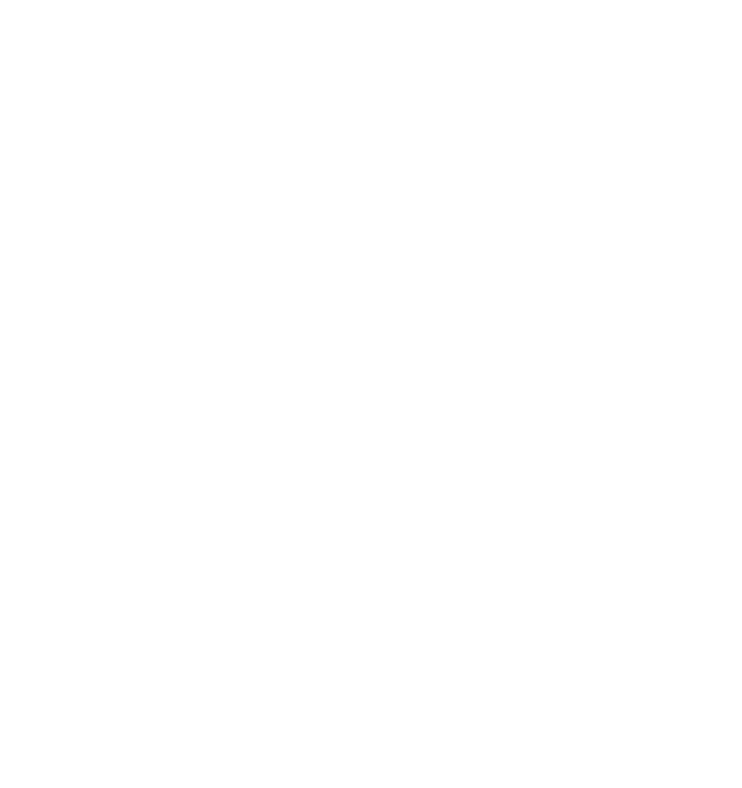
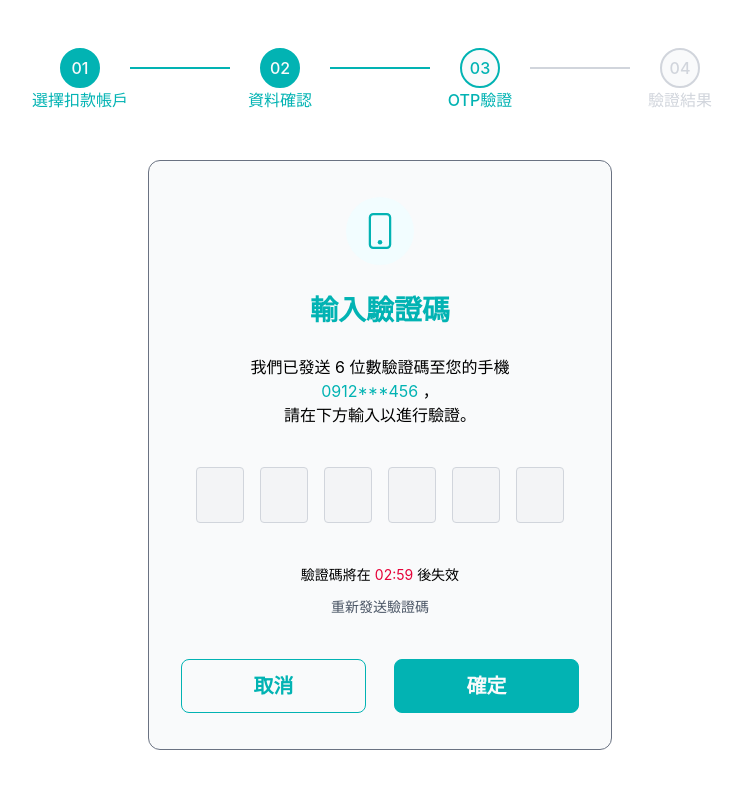
Before and after one commit to ayaka201/repo1, a Vue app in the folder project1/: page /otpVerify in a window 1280 px wide. Before the commit this address had no page. Shown: the top 788 px of the page, without its empty margins (260-1002 px from the left). Built offline with nearby package versions, Linux system fonts and the light colour scheme.

Commit message:
Otp view

```diff
--- /dev/null
+++ b/project1/src/components/Otp.vue
@@ -0,0 +1,32 @@
+<template>
+    <div class="border rounded-xl border-gray-500 bg-gray-50 w-full flex flex-col items-center px-8 py-9 gap-10">
+        <div class="flex flex-col items-center gap-6">
+            <div class="flex items-center justify-center rounded-full w-17 h-17 bg-primary-50">
+                <span class="bi--phone"></span>
+            </div>
+            <h1 class="text-[28px] font-bold text-primary-500">輸入驗證碼</h1>
+            <div class="text-center text-base leading-[150%] font-normal">
+                <p>我們已發送 6 位數驗證碼至您的手機<br> <span class="text-primary-500"> 0912***456 </span>，<br>請在下方輸入以進行驗證。</p>
+            </div>
+        </div>
+        <div class="flex w-92 h-14 gap-4">
+            <input class="border min-w-0 border-gray-300 bg-gray-100 rounded-sm" v-for="index in 6" :key="index" type="text">
+        </div>
+        <div class="flex flex-col text-center text-sm font-normal leading-[170%] gap-2">
+            <p>驗證碼將在<span class="text-red-500"> 02:59 </span>後失效</p>
+            <a href="#" class="text-gray-600">重新發送驗證碼</a>
+        </div>
+        <div class="flex w-full gap-7">
+            <BaseButton variant="second">取消</BaseButton>
+            <BaseButton variant="primary">確定</BaseButton>
+        </div>
+    </div>
+</template>
+
+<script setup lang="ts">
+import BaseButton from './BaseButton.vue';
+
+
+</script>
+
+<style scoped></style>
--- a/project1/src/router/index.ts
+++ b/project1/src/router/index.ts
@@ -4,6 +4,9 @@
 import Login from "@/views/Login.vue";
 import Agreement from '@/views/Agreement.vue';
 import SelectDebitAccount from '@/views/SelectDebitAccount.vue';
+import CheckInfo from '@/views/CheckInfo.vue';
+import OtpVerify from '@/views/OtpVerify.vue';
+import OtpSuccess from '@/views/OtpSuccess.vue';
 
 const router = createRouter({
     history: createWebHistory(),
@@ -29,6 +32,21 @@
             name: 'selectDebitAccount',
             component: SelectDebitAccount,
         },
+        {
+            path: '/checkInfo',
+            name: 'checkInfo',
+            component: CheckInfo,
+        },
+        {
+            path: '/otpVerify',
+            name: 'otpVerify',
+            component: OtpVerify,
+        },
+        {
+            path: '/otpSuccess',
+            name: 'otpSuccess',
+            component: OtpSuccess,
+        },
     ],
 })
 
--- /dev/null
+++ b/project1/src/views/OtpSuccess.vue
@@ -0,0 +1,10 @@
+<template>
+    <StepProgress :current-step="4"></StepProgress>
+</template>
+
+<script setup lang="ts">
+import StepProgress from '@/components/StepProgress.vue';
+
+</script>
+
+<style scoped></style>
--- /dev/null
+++ b/project1/src/views/OtpVerify.vue
@@ -0,0 +1,14 @@
+<template>
+    <div class="flex flex-col px-20 py-12 gap-12 items-center justify-center">
+        <StepProgress :current-step="3" class="max-w-[700px]"></StepProgress>
+        <Otp class="max-w-116"></Otp>
+    </div>
+</template>
+
+<script setup lang="ts">
+import Otp from '@/components/Otp.vue';
+import StepProgress from '@/components/StepProgress.vue';
+
+</script>
+
+<style scoped></style>
```
